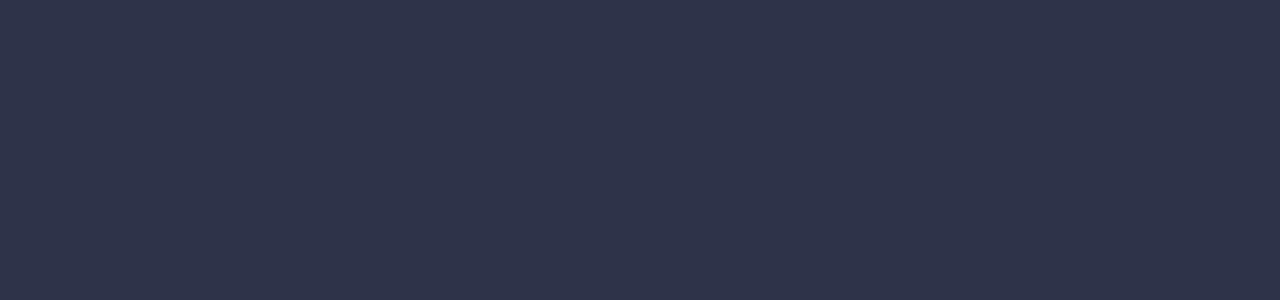
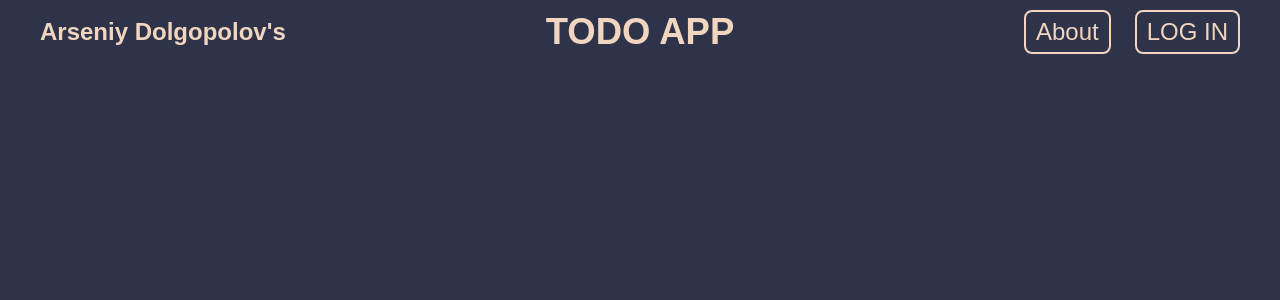
Before and after one commit to DolgopolovArseniy/react-todo-app, a React (Vite) app: page /list in a window 1280 px wide. Before the commit this address had no page. Shown: the top 300 px of the page. Built offline with nearby package versions, Linux system fonts and the light colour scheme; a web font is replaced by a local one.

Commit message:
optimize, implement protected route

```diff
--- a/src/App.jsx
+++ b/src/App.jsx
@@ -2,53 +2,33 @@ import { BrowserRouter, Routes, Route, Navigate } from "react-router";
 import Header from "./components/Header";
 import About from "./components/About";
 import TodoList from "./components/TodoList";
+import Login from "./components/Login";
+import SignUp from "./components/SignUp";
+import ProtectedRoute from "./components/ProtectedRoute";
 import { TodoProvider } from "./context/TodoContext";
 import { AuthProvider } from "./context/AuthContext";
 import { Toaster } from "react-hot-toast";
-import Login from "./components/Login";
-import SignUp from "./components/SignUp";
 
 function App() {
   return (
+    <AuthProvider>
       <BrowserRouter>
+        <Header />
         <Routes>
-        <Route
-          path="/"
-          element={
-            <AuthProvider>
-              <Header />
-            </AuthProvider>
-          }
-        >
           <Route index element={<Navigate to="/login" />} />
-          <Route
-            path="login"
-            element={
-              <AuthProvider>
-                <Login />
-              </AuthProvider>
-            }
-          />
-          <Route
-            path="sign-up"
-            element={
-              <AuthProvider>
-                <SignUp />
-              </AuthProvider>
-            }
-          />
+          <Route path="login" element={<Login />} />
+          <Route path="sign-up" element={<SignUp />} />
           <Route path="about" element={<About />} />
           <Route
             path=":username/list"
             element={
-              <AuthProvider>
               <TodoProvider>
+                <ProtectedRoute>
                   <TodoList />
+                </ProtectedRoute>
               </TodoProvider>
-              </AuthProvider>
             }
           />
-        </Route>
         </Routes>
         <Toaster
           position="bottom-left"
@@ -57,6 +37,7 @@ function App() {
           }}
         />
       </BrowserRouter>
+    </AuthProvider>
   );
 }
 
--- a/src/components/FetchDiv.jsx
+++ b/src/components/FetchDiv.jsx
@@ -1,18 +1,13 @@
-import { useParams } from "react-router";
-import { useUsers } from "../context/AuthContext";
+import { useAuth } from "../context/AuthContext";
 import { TODO_ACTIONS, useTodos } from "../context/TodoContext";
 import toast from "react-hot-toast";
 
 function FetchDiv({ setLoading }) {
+  const { CLEAR_TODOS, FETCH_TODOS } = TODO_ACTIONS;
   const { todos, dispatch } = useTodos();
-  const { users } = useUsers();
-  const { username } = useParams();
+  const { currentUser } = useAuth();
 
-  const userId = users.find(
-    (user) => username.toLowerCase() === user.username.toLowerCase()
-  ).userId;
-
-  const { CLEAR_TODOS, FETCH_TODOS } = TODO_ACTIONS;
+  const userId = currentUser.userId;
 
   function handleClearTodos() {
     if (todos.length === 0) return;
--- a/src/components/Header.jsx
+++ b/src/components/Header.jsx
@@ -1,55 +1,51 @@
-import { Link, NavLink, Outlet } from "react-router";
-import { useUsers } from "../context/AuthContext";
-import { IoIosLogOut } from "react-icons/io";
+import { Link, NavLink, Outlet, useNavigate } from "react-router"; // Исправлен импорт
+import { AUTH_ACTIONS, useAuth } from "../context/AuthContext";
 
 function Header() {
-  const { isAuthenticated } = useUsers();
+  const { isAuthenticated, currentUser, dispatch } = useAuth();
+  const { LOGOUT } = AUTH_ACTIONS;
+  const navigate = useNavigate();
+
+  const handleLogout = () => {
+    dispatch({ type: LOGOUT });
+    navigate("/login", { replace: true });
+  };
+
   return (
     <>
       <header className="relative flex items-center h-16 px-8 text-2xl">
         <h1 className="pl-2 font-bold">Arseniy Dolgopolov's</h1>
 
-        {isAuthenticated ? (
-          <>
-            <h2 className="absolute left-1/2 top-1/2 transform -translate-x-1/2 -translate-y-1/2 uppercase font-bold scale-152">
-              ToDo App
-            </h2>
-
-            <nav className="ml-auto pr-2">
-              <ul className="flex gap-6 ">
-                <li>
-                  <NavLink to="about">About</NavLink>
-                </li>
-                <li>
-                  <NavLink to="login">Log in</NavLink>
-                </li>
-              </ul>
-            </nav>
-          </>
-        ) : (
-          <>
         <Link
-              to="about"
+          to="/"
           className="absolute left-1/2 top-1/2 transform -translate-x-1/2 -translate-y-1/2 uppercase font-bold scale-152"
         >
           ToDo App
         </Link>
 
         <nav className="ml-auto pr-2">
-              <ul className="flex gap-6 ">
+          <ul className="flex gap-6">
             <li>
-                  <NavLink to="about">About</NavLink>
+              <NavLink to="/about">About</NavLink>
+            </li>
+            {isAuthenticated ? (
+              <>
+                <li>
+                  <NavLink to={`/${currentUser?.username}/list`}>List</NavLink>
                 </li>
                 <li>
-                  <NavLink to="list">List</NavLink>
+                  <button className="nav-button" onClick={handleLogout}>
+                    LOG OUT
+                  </button>
                 </li>
+              </>
+            ) : (
               <li>
-                  <button className="nav-button">LOG OUT</button>
+                <NavLink to="/login">LOG IN</NavLink>
               </li>
+            )}
           </ul>
         </nav>
-          </>
-        )}
       </header>
       <Outlet />
     </>
--- a/src/components/List.jsx
+++ b/src/components/List.jsx
@@ -1,17 +1,13 @@
 import { useTodos } from "../context/TodoContext";
-import { useParams } from "react-router";
-import { useUsers } from "../context/AuthContext";
+import { useAuth } from "../context/AuthContext";
 import Loader from "./Loader";
 import TodoItem from "./TodoItem";
 
 function List({ isLoading, setEditId, setInputQuery }) {
   const { todos } = useTodos();
-  const { users } = useUsers();
-  const { username } = useParams();
+  const { currentUser } = useAuth();
 
-  const userId = users.find(
-    (user) => username.toLowerCase() === user.username.toLowerCase()
-  ).userId;
+  const userId = currentUser.userId;
 
   return (
     <section
--- a/src/components/Login.jsx
+++ b/src/components/Login.jsx
@@ -2,7 +2,7 @@ import { useState } from "react";
 import { useForm } from "react-hook-form";
 import { FaEye, FaEyeSlash } from "react-icons/fa";
 import { Link, useNavigate } from "react-router";
-import { AUTH_ACTIONS, useUsers } from "../context/AuthContext";
+import { AUTH_ACTIONS, useAuth } from "../context/AuthContext";
 import toast from "react-hot-toast";
 
 function Login() {
@@ -15,7 +15,7 @@ function Login() {
   const navigate = useNavigate();
 
   const { LOGIN } = AUTH_ACTIONS;
-  const { dispatch, users } = useUsers();
+  const { dispatch, users } = useAuth();
 
   function onSubmit({ username, password }) {
     const user = users.find(
@@ -26,7 +26,7 @@ function Login() {
       toast.error(`Wrong username or password`, { duration: 4500 });
     } else {
       toast.success(`You're in!`, { duration: 4300 });
-      dispatch({ type: LOGIN });
+      dispatch({ type: LOGIN, payload: user });
       navigate(`/${user.username}/list`);
     }
   }
--- /dev/null
+++ b/src/components/ProtectedRoute.jsx
@@ -0,0 +1,16 @@
+import { Navigate, useParams } from "react-router";
+import { useAuth } from "../context/AuthContext";
+
+function ProtectedRoute({ children }) {
+  const { currentUser } = useAuth();
+  const { username } = useParams();
+
+  if (!currentUser) return <Navigate to="/login" />;
+
+  if (currentUser.username !== username)
+    return <Navigate to={`/${currentUser.username}/list`} />;
+
+  return children;
+}
+
+export default ProtectedRoute;
--- a/src/components/TodoForm.jsx
+++ b/src/components/TodoForm.jsx
@@ -1,17 +1,13 @@
-import { useParams } from "react-router";
-import { useUsers } from "../context/AuthContext";
+import { useAuth } from "../context/AuthContext";
 import { TODO_ACTIONS, useTodos } from "../context/TodoContext";
 import toast from "react-hot-toast";
 
 function TodoForm({ isLoading, inputQuery, setInputQuery, editId, setEditId }) {
+  const { ADD_TODO, EDIT_TODO } = TODO_ACTIONS;
   const { dispatch } = useTodos();
-  const { ADD_TODO, EDIT_TODO } = TODO_ACTIONS;
-  const { users } = useUsers();
-  const { username } = useParams();
+  const { currentUser } = useAuth();
 
-  const userId = users.find(
-    (user) => username.toLowerCase() === user.username.toLowerCase()
-  ).userId;
+  const userId = currentUser.userId;
 
   function addTodo(text, userId) {
     dispatch({ type: ADD_TODO, payload: { text, userId } });
--- a/src/context/AuthContext.jsx
+++ b/src/context/AuthContext.jsx
@@ -7,10 +7,13 @@ const AuthContext = createContext();
 const initialState = {
   users: [],
   isAuthenticated: false,
+  currentUser: null,
 };
 
 export const AUTH_ACTIONS = {
   CREATE_ACCOUNT: "CREATE_ACCOUNT",
+  LOGIN: "LOGIN",
+  LOGOUT: "LOGOUT",
 };
 
 const reducer = (state, action) => {
@@ -34,12 +37,14 @@ const reducer = (state, action) => {
       return {
         ...state,
         isAuthenticated: true,
+        currentUser: action.payload,
       };
 
     case "LOGOUT":
       return {
         ...state,
         isAuthenticated: false,
+        currentUser: null,
       };
 
     default:
@@ -48,11 +53,12 @@ const reducer = (state, action) => {
 };
 
 export function AuthProvider({ children }) {
-  const storedUsers = JSON.parse(localStorage.getItem("users")) || initialState;
-  const [state, dispatch] = useReducer(reducer, storedUsers);
+  const storedState =
+    JSON.parse(localStorage.getItem("authState")) || initialState;
+  const [state, dispatch] = useReducer(reducer, storedState);
 
   useEffect(() => {
-    localStorage.setItem("users", JSON.stringify(state));
+    localStorage.setItem("authState", JSON.stringify(state));
   }, [state]);
 
   return (
@@ -62,6 +68,6 @@ export function AuthProvider({ children }) {
   );
 }
 
-export const useUsers = () => {
+export const useAuth = () => {
   return useContext(AuthContext);
 };
--- a/src/index.css
+++ b/src/index.css
@@ -78,7 +78,7 @@ form button,
 div > button,
 form a,
 .todo-button {
-  @apply text-xl uppercase cursor-pointer inline-block border-2 border-[#f1d5bf] rounded-lg px-2.5 py-1 hover:bg-[#f1d5bf] hover:text-[#2e3349] duration-150 ease-in-out text-[#f1d5bf] disabled:border-[#aaaaaa] disabled:text-[#aaaaaa] disabled:bg-[#171a25] disabled:cursor-default;
+  @apply text-xl uppercase cursor-pointer inline-block border-2 border-[#f1d5bf] rounded-lg px-2.5 py-1 hover:bg-[#f1d5bf] hover:text-[#2e3349] duration-150 ease-in-out text-[#f1d5bf] disabled:border-[#aaaaaa] disabled:text-[#aaaaaa] disabled:bg-[#171a25] disabled:cursor-default text-center;
 }
 
 form div {
```
Also changed, not shown: src/components/SignUp.jsx (+7 -3 lines). Lines whose indentation alone changed are shown as unchanged.
